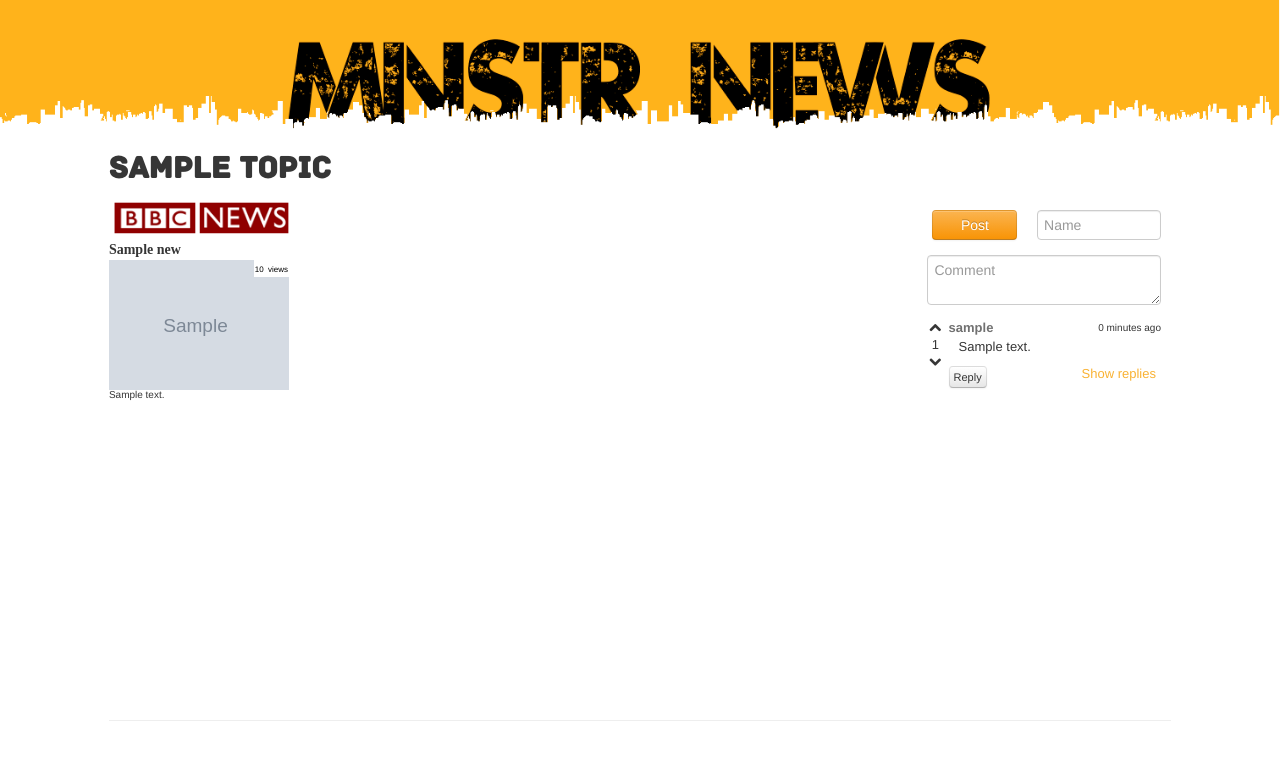
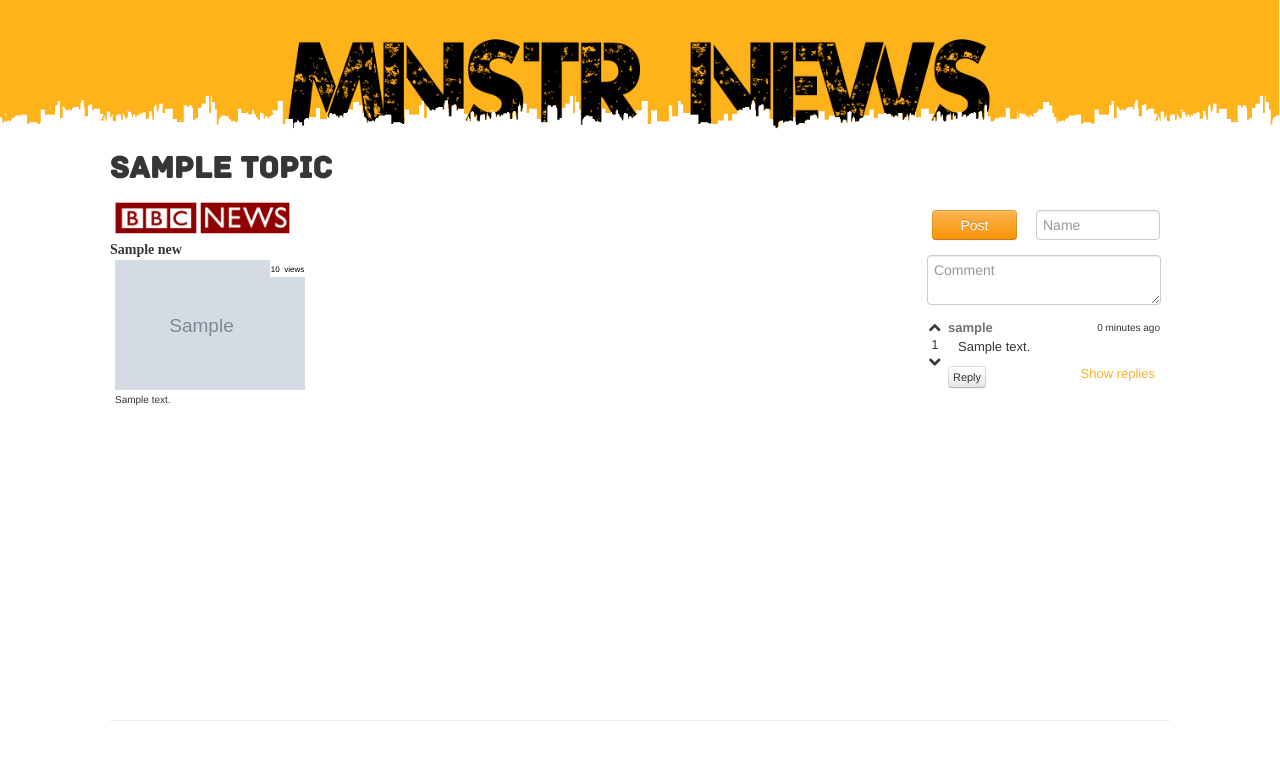
Before and after one commit to axsaucedo/monsternews, a Django app: page / in a window 1280 px wide. Shown: the top 760 px of the page. Run offline with Django 3.2, Linux system fonts and the light colour scheme; tables that the repository leaves empty hold one stand-in row (values such as "Sample post"); grey boxes marked "Sample" are stand-in pictures; parts of the project's set-up code (start-up, migrations or seed data) failed here and were passed over.

Commit message:
FUCKING XML FILE

```diff
--- a/mnstr/static/css/main.css
+++ b/mnstr/static/css/main.css
@@ -13,6 +13,14 @@
 
 body {
     color: #363636;
+    margin: auto auto;
+}
+
+#wrapper {
+    width: 1060px;
+    margin-left:auto;
+    margin-right:auto;
+    min-width:1060px;
 }
 
 a {
@@ -36,7 +44,8 @@ a:hover {
 }
 
 .img-title img {
-    width: 100%;
+    width:100%;
+    min-width:1060px;
     position: relative;
     margin-top: -20px;
 }
@@ -77,6 +86,7 @@ a:hover {
     font-size: 10px;
     line-height: 1em;
     word-wrap: break-word;
+    padding: 5px;
 }
 
 .source
--- a/mnstr/templates/main.html
+++ b/mnstr/templates/main.html
@@ -13,9 +13,9 @@
     <div class="img-title">
         <img class="img-title" src="static/media/mainimg/mnstrtitle.png"/>
     </div>
+    <div id="wrapper">
 	<div class="row-fluid">
-		<div class="span1">&nbsp</div>
-		<div class="span10">
+		<div class="span12">
 {#			<h1 class="page-title">MNSTR NEWS</h1>#}
             <div id="page-divider"></div>
 			{% for topic in topics %}
@@ -33,8 +33,8 @@
 					                        <div class="heading">{{ news.name|truncatechars:27 }}</div>
 					                        <a href="{{ news.link }}">
                                                 <div class="img-source">
-                                                    <div style="width:90%; height:100%; background-size:contain; background-image:url('{{ news.image_link }}');">
-                                                        <span style="text-align:center; font-size:8px; color:black; float:right; width: 35px; height: 17px; background-color: rgba(255, 255, 255, 150);">
+                                                    <div style="width:95%; height:100%; background-size:contain; background-image:url('{{ news.image_link }}'); margin: auto auto;">
+                                                        <span style="margin: auto auto; text-align:center; font-size:8px; color:black; float:right; width: 35px; height: 17px; background-color: rgba(255, 255, 255, 150);">
                                                             <span class="news_views">
                                                                 {{ news.views }}
                                                             </span>
@@ -65,7 +65,6 @@
 				<hr>
 			{% endfor %}
 		</div>
-		<div class="span1">&nbsp</div>
 	</div>
     <div class="row-fluid post_comment_box" data-post_comment_url="/post_comment/">
     </div>
@@ -76,5 +75,6 @@
             <textarea class="post_reply_field" placeholder="Comment" style="width: 180px"></textarea>
 		</div>
 	</div>
+</div>
 </body>
 </html>
```
